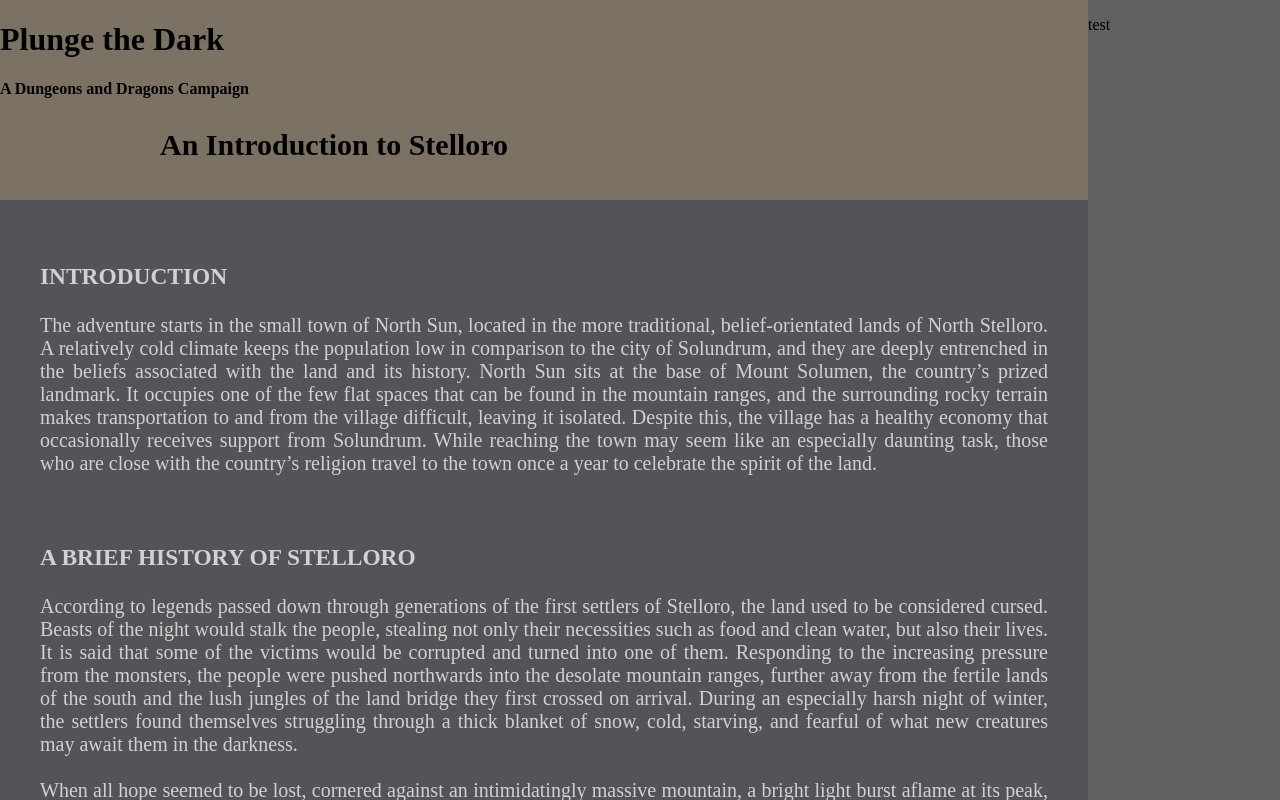
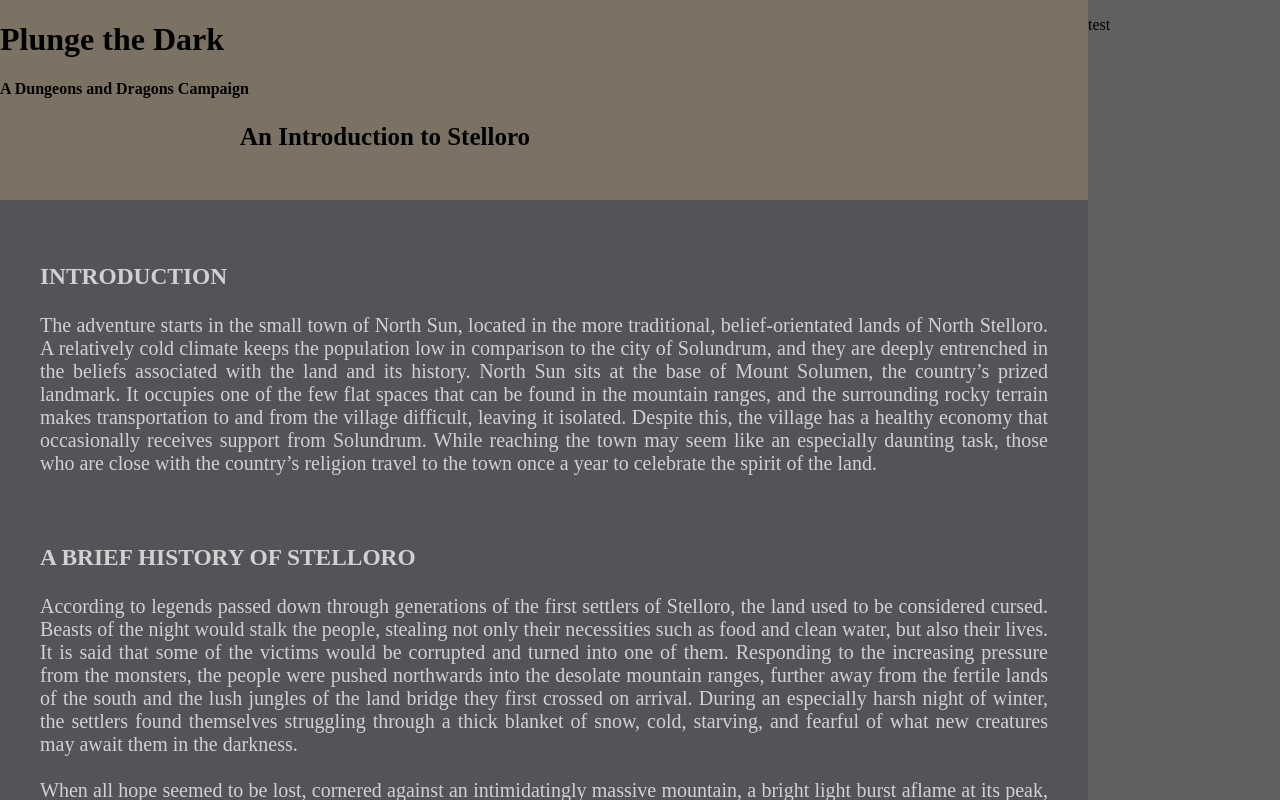
Before and after one commit to pixieznstuff/22cmpndnd, a plain HTML site: page docs/index.html in a window 1280 px wide. Drawn offline with Linux system fonts and the light colour scheme.

Commit message:
Update styles.css

```diff
--- a/docs/styles.css
+++ b/docs/styles.css
@@ -45,13 +45,15 @@ display:block;
 }
 
 #Subtitle {
-    font-size:20px;
+    font-size:18px;
     padding-top:0vh;
+    font-style:italic;
 }
 
 #PageTitle {
-    font-size:30px;
-    padding-left:20vh;
+    font-size:25px;
+    padding-left:30vh;
+    padding-bottom:2vh;
 }
 
 /* mobile */
```
